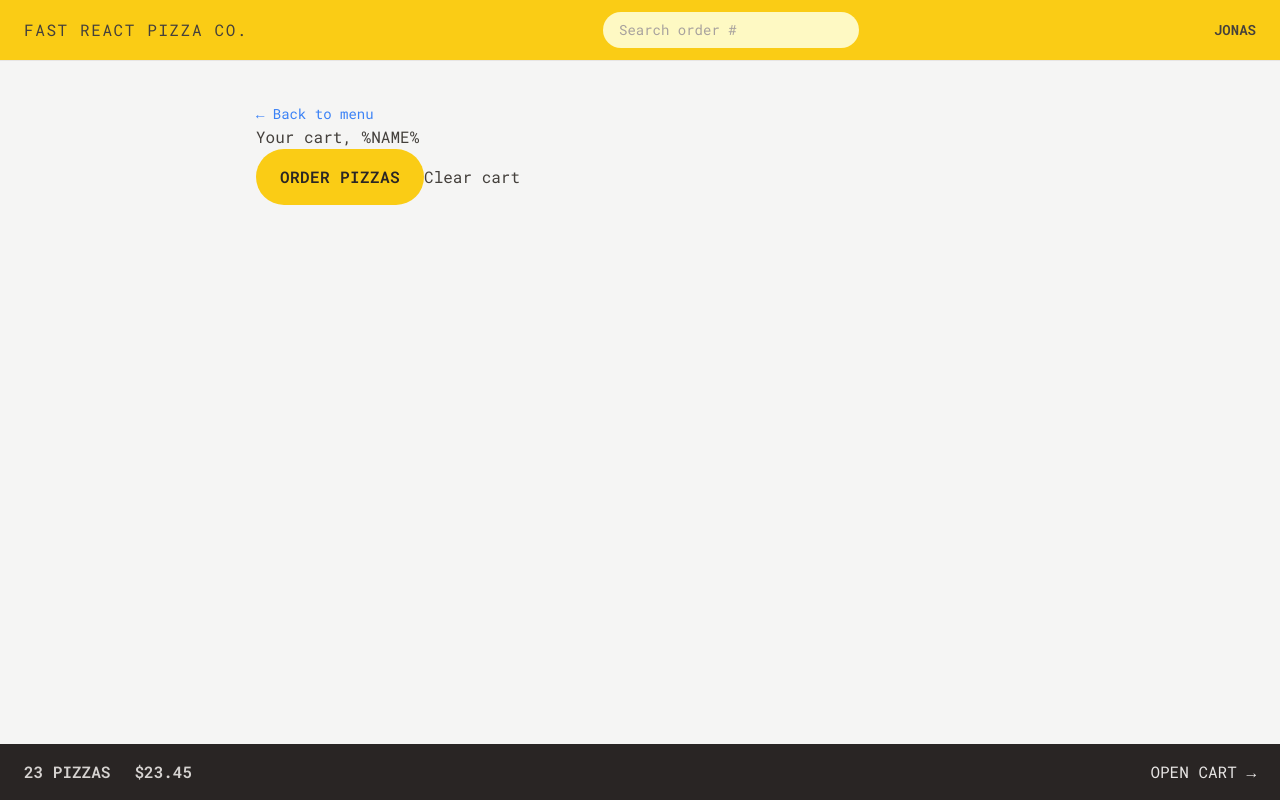
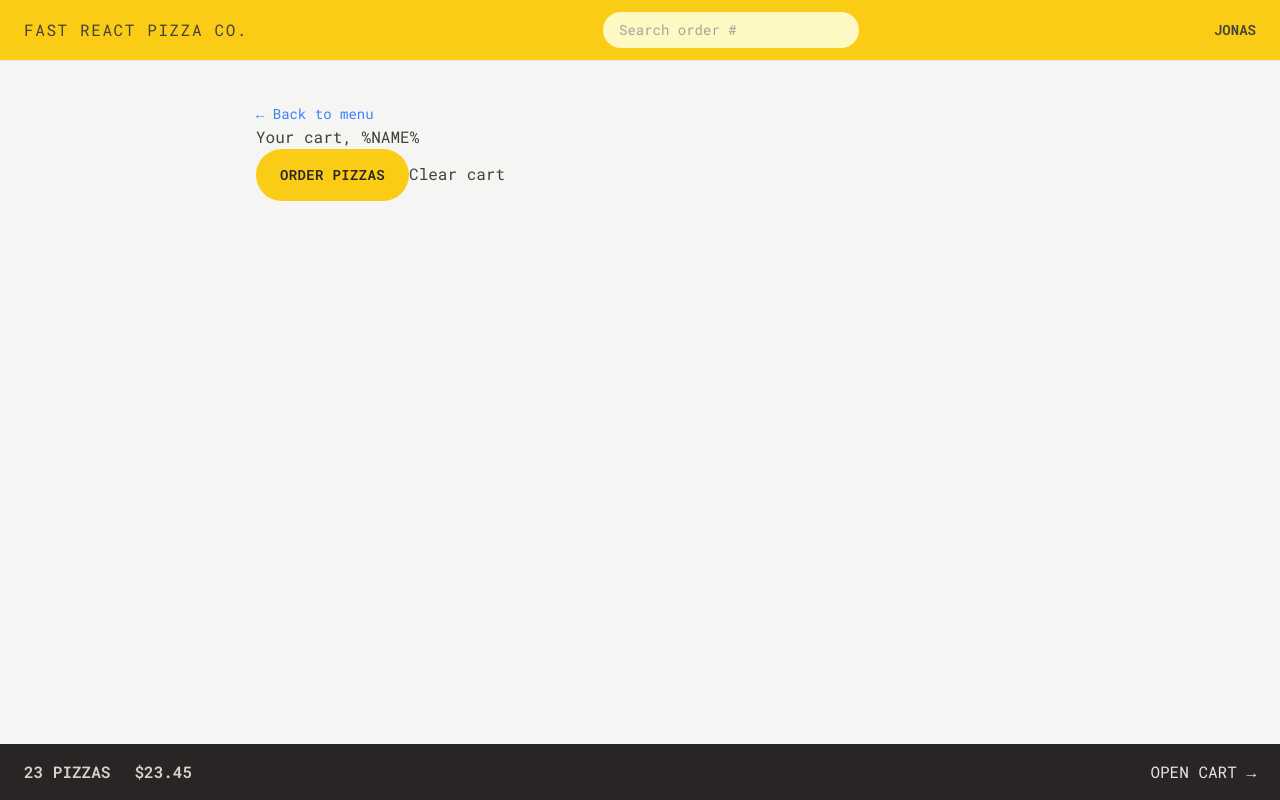
Before and after one commit to Martin-Andreev-288/react-pizza-pro, a React (Vite) app: page /cart in a window 1280 px wide. Built offline with nearby package versions, Linux system fonts and the light colour scheme.

Commit message:
Setup the menu styling
Refactor the button component so that it could be more versatile.
Now we have three type of buttons (primary, small and secondary) which are setted by types in the places where they are used.

```diff
--- a/src/features/cart/Cart.jsx
+++ b/src/features/cart/Cart.jsx
@@ -35,7 +35,9 @@
       <h2>Your cart, %NAME%</h2>
 
       <div>
-        <Button to="/order/new">Order pizzas</Button>
+        <Button to="/order/new" type="primary">
+          Order pizzas
+        </Button>
         <button>Clear cart</button>
       </div>
     </div>
--- a/src/features/menu/Menu.jsx
+++ b/src/features/menu/Menu.jsx
@@ -1,10 +1,11 @@
-import { useLoaderData } from "react-router-dom";
-import { getMenu } from "../../services/apiRestaurant";
-import MenuItem from "./MenuItem";
+import { useLoaderData } from 'react-router-dom';
+import { getMenu } from '../../services/apiRestaurant';
+import MenuItem from './MenuItem';
 function Menu() {
   const menu = useLoaderData();
+
   return (
-    <ul>
+    <ul className="divide-y divide-stone-200 px-2">
       {menu.map((pizza) => (
         <MenuItem pizza={pizza} key={pizza.id} />
       ))}
@@ -16,4 +17,5 @@
   const menu = await getMenu();
   return menu;
 }
+
 export default Menu;
--- a/src/features/menu/MenuItem.jsx
+++ b/src/features/menu/MenuItem.jsx
@@ -1,16 +1,31 @@
-import { formatCurrency } from "../../utils/helpers";
+import Button from '../../ui/Button';
+import { formatCurrency } from '../../utils/helpers';
 
 function MenuItem({ pizza }) {
   const { id, name, unitPrice, ingredients, soldOut, imageUrl } = pizza;
 
   return (
-    <li>
-      <img src={imageUrl} alt={name} />
-      <div>
-        <p>{name}</p>
-        <p>{ingredients.join(", ")}</p>
-        <div>
-          {!soldOut ? <p>{formatCurrency(unitPrice)}</p> : <p>Sold out</p>}
+    <li className="flex gap-4 py-2">
+      <img
+        src={imageUrl}
+        alt={name}
+        className={`h-24 ${soldOut ? 'opacity-70 grayscale' : ''}`}
+      />
+      <div className="flex grow flex-col pt-0.5">
+        <p className="font-medium">{name}</p>
+        <p className="text-sm capitalize italic text-stone-500">
+          {ingredients.join(', ')}
+        </p>
+        <div className="mt-auto flex items-center justify-between">
+          {!soldOut ? (
+            <p className="text-sm">{formatCurrency(unitPrice)}</p>
+          ) : (
+            <p className="text-sm font-medium uppercase text-stone-500">
+              Sold out
+            </p>
+          )}
+
+          <Button type="small">Add to cart</Button>
         </div>
       </div>
     </li>
--- a/src/features/order/CreateOrder.jsx
+++ b/src/features/order/CreateOrder.jsx
@@ -79,7 +79,7 @@
 
         <div>
           <input type="hidden" name="cart" value={JSON.stringify(cart)} />
-          <Button disabled={isSubmitting}>
+          <Button disabled={isSubmitting} type="primary">
             {isSubmitting ? 'Placing order....' : 'Order now'}
           </Button>
         </div>
--- a/src/features/user/CreateUser.jsx
+++ b/src/features/user/CreateUser.jsx
@@ -23,7 +23,7 @@
 
       {username !== '' && (
         <div>
-          <Button>Start ordering</Button>
+          <Button type="primary">Start ordering</Button>
         </div>
       )}
     </form>
--- a/src/ui/Button.jsx
+++ b/src/ui/Button.jsx
@@ -1,18 +1,25 @@
 import { Link } from 'react-router-dom';
 
-function Button({ children, disabled, to }) {
-  const className =
-    'inline-block rounded-full bg-yellow-400 px-4 py-3 font-semibold uppercase tracking-wide text-stone-800 transition-colors duration-300 hover:bg-yellow-300 focus:bg-yellow-300 focus:outline-none focus:ring focus:ring-yellow-300 focus:ring-offset-2 disabled:cursor-not-allowed sm:px-6 sm:py-4';
+function Button({ children, disabled, to, type }) {
+  const base =
+    'inline-block text-sm rounded-full bg-yellow-400 font-semibold uppercase tracking-wide text-stone-800 transition-colors duration-300 hover:bg-yellow-300 focus:bg-yellow-300 focus:outline-none focus:ring focus:ring-yellow-300 focus:ring-offset-2 disabled:cursor-not-allowed';
+
+  const styles = {
+    primary: base + ' px-4 py-3 md:px-6 md:py-4',
+    small: base + ' px-4 py-2 md:px-5 md:py-2.5 text-xs',
+    secondary:
+      'inline-block text-sm rounded-full border-2 border-stone-300 font-semibold uppercase tracking-wide text-stone-400 transition-colors duration-300 hover:bg-stone-300 hover:text-stone-800 focus:bg-stone-300 focus:text-stone-800 focus:outline-none focus:ring focus:ring-stone-200 focus:ring-offset-2 disabled:cursor-not-allowed px-4 py-2.5 md:px-6 md:py-3.5',
+  };
 
   if (to)
     return (
-      <Link to={to} className={className}>
+      <Link to={to} className={styles[type]}>
         {children}
       </Link>
     );
 
   return (
-    <button disabled={disabled} className={className}>
+    <button disabled={disabled} className={styles[type]}>
       {children}
     </button>
   );
```
